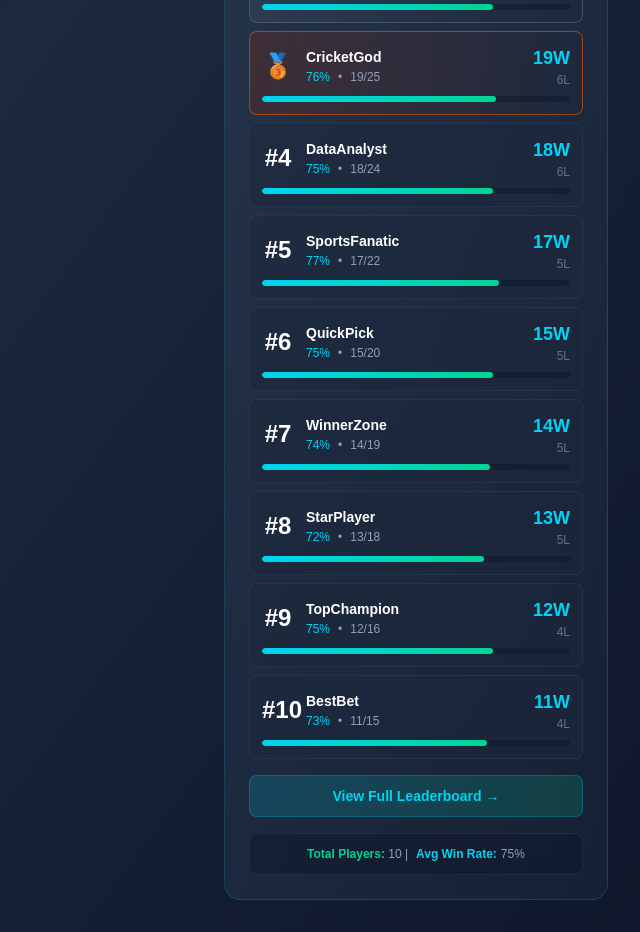
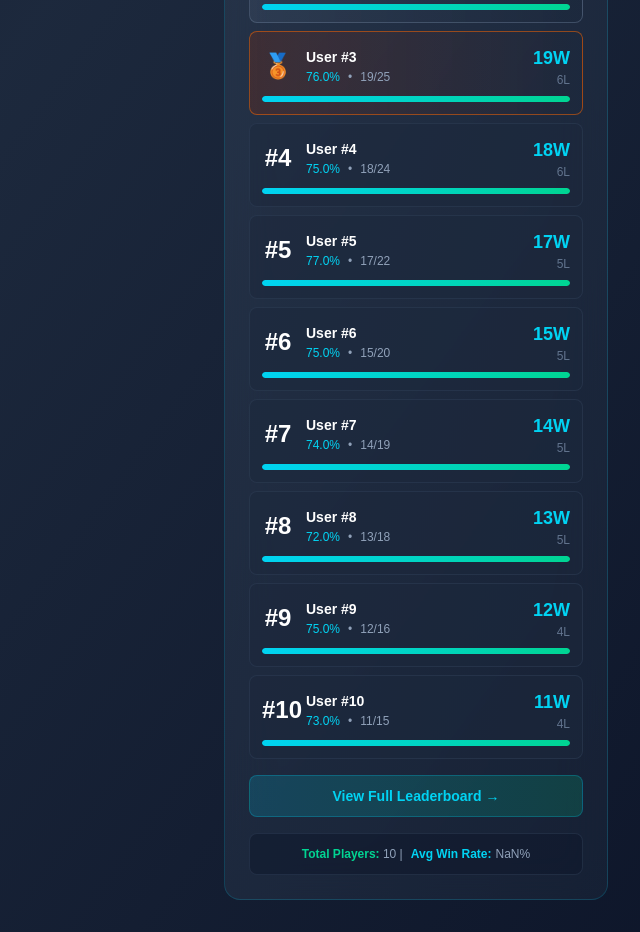
Before and after one commit to sameersharma7/Edge11, a Next.js app: page / in a window 1280 px wide. Shown: the part 800-1732 px from the top of the page, without its empty margins (640-1280 px from the left). Built offline with nearby package versions, Linux system fonts and the light colour scheme; no server answers; the database is empty; sample sign-in values are in the browser's storage.

Commit message:
Update Edge11 auth, dashboard, and Supabase client

```diff
--- a/component/leaderboard.tsx
+++ b/component/leaderboard.tsx
@@ -4,11 +4,12 @@ import { useEffect, useState } from 'react';
 import { getLeaderboard } from '../lib/supabaseClient';
 
 interface LeaderboardEntry {
-  userId: string;
-  name: string;
+  user_id: string;
+  total_picks: number;
   wins: number;
-  total: number;
-  winRate: number;
+  total_amount_wagered: number;
+  total_earnings: number;
+  win_rate: number;
 }
 
 export default function Leaderboard() {
@@ -34,16 +35,16 @@ export default function Leaderboard() {
 
   const medals = ['🥇', '🥈', '🥉'];
   const defaultPlayers: LeaderboardEntry[] = [
-    { userId: 'user_1', name: 'ProGamer', wins: 24, total: 30, winRate: 80 },
-    { userId: 'user_2', name: 'PredictMaster', wins: 21, total: 28, winRate: 75 },
-    { userId: 'user_3', name: 'CricketGod', wins: 19, total: 25, winRate: 76 },
-    { userId: 'user_4', name: 'DataAnalyst', wins: 18, total: 24, winRate: 75 },
-    { userId: 'user_5', name: 'SportsFanatic', wins: 17, total: 22, winRate: 77 },
-    { userId: 'user_6', name: 'QuickPick', wins: 15, total: 20, winRate: 75 },
-    { userId: 'user_7', name: 'WinnerZone', wins: 14, total: 19, winRate: 74 },
-    { userId: 'user_8', name: 'StarPlayer', wins: 13, total: 18, winRate: 72 },
-    { userId: 'user_9', name: 'TopChampion', wins: 12, total: 16, winRate: 75 },
-    { userId: 'user_10', name: 'BestBet', wins: 11, total: 15, winRate: 73 },
+    { user_id: 'user_1', total_picks: 30, wins: 24, total_amount_wagered: 3000, total_earnings: 3600, win_rate: 80 },
+    { user_id: 'user_2', total_picks: 28, wins: 21, total_amount_wagered: 2800, total_earnings: 3360, win_rate: 75 },
+    { user_id: 'user_3', total_picks: 25, wins: 19, total_amount_wagered: 2500, total_earnings: 3080, win_rate: 76 },
+    { user_id: 'user_4', total_picks: 24, wins: 18, total_amount_wagered: 2400, total_earnings: 2880, win_rate: 75 },
+    { user_id: 'user_5', total_picks: 22, wins: 17, total_amount_wagered: 2200, total_earnings: 2860, win_rate: 77 },
+    { user_id: 'user_6', total_picks: 20, wins: 15, total_amount_wagered: 2000, total_earnings: 2250, win_rate: 75 },
+    { user_id: 'user_7', total_picks: 19, wins: 14, total_amount_wagered: 1900, total_earnings: 2090, win_rate: 74 },
+    { user_id: 'user_8', total_picks: 18, wins: 13, total_amount_wagered: 1800, total_earnings: 1944, win_rate: 72 },
+    { user_id: 'user_9', total_picks: 16, wins: 12, total_amount_wagered: 1600, total_earnings: 1920, win_rate: 75 },
+    { user_id: 'user_10', total_picks: 15, wins: 11, total_amount_wagered: 1500, total_earnings: 1815, win_rate: 73 },
   ];
 
   const displayLeaderboard = leaderboard.length > 0 ? leaderboard : defaultPlayers;
@@ -88,7 +89,7 @@ export default function Leaderboard() {
 
           return (
             <div
-              key={player.userId}
+              key={player.user_id}
               className={`p-3 rounded-lg border transition hover:border-cyan-400/60 hover:shadow-lg hover:shadow-cyan-500/20 ${
                 isTopThree
                     ? `bg-linear-to-r ${medalColor}`
@@ -103,12 +104,12 @@ export default function Leaderboard() {
                   </div>
                   <div className="flex-1 min-w-0">
                     <p className="text-sm font-bold text-white truncate">
-                      {player.name}
+                      User #{idx + 1}
                     </p>
                     <div className="flex gap-2 text-xs text-slate-400 mt-0.5">
-                      <span className="text-cyan-400">{player.winRate}%</span>
+                      <span className="text-cyan-400">{player.win_rate.toFixed(1)}%</span>
                       <span>•</span>
-                      <span>{player.wins}/{player.total}</span>
+                      <span>{player.wins}/{player.total_picks}</span>
                     </div>
                   </div>
                 </div>
@@ -117,7 +118,7 @@ export default function Leaderboard() {
                 <div className="text-right shrink-0">
                   <p className="font-bold text-lg text-cyan-400">{player.wins}W</p>
                   <p className="text-xs text-slate-500">
-                    {player.total - player.wins}L
+                    {player.total_picks - player.wins}L
                   </p>
                 </div>
               </div>
```
